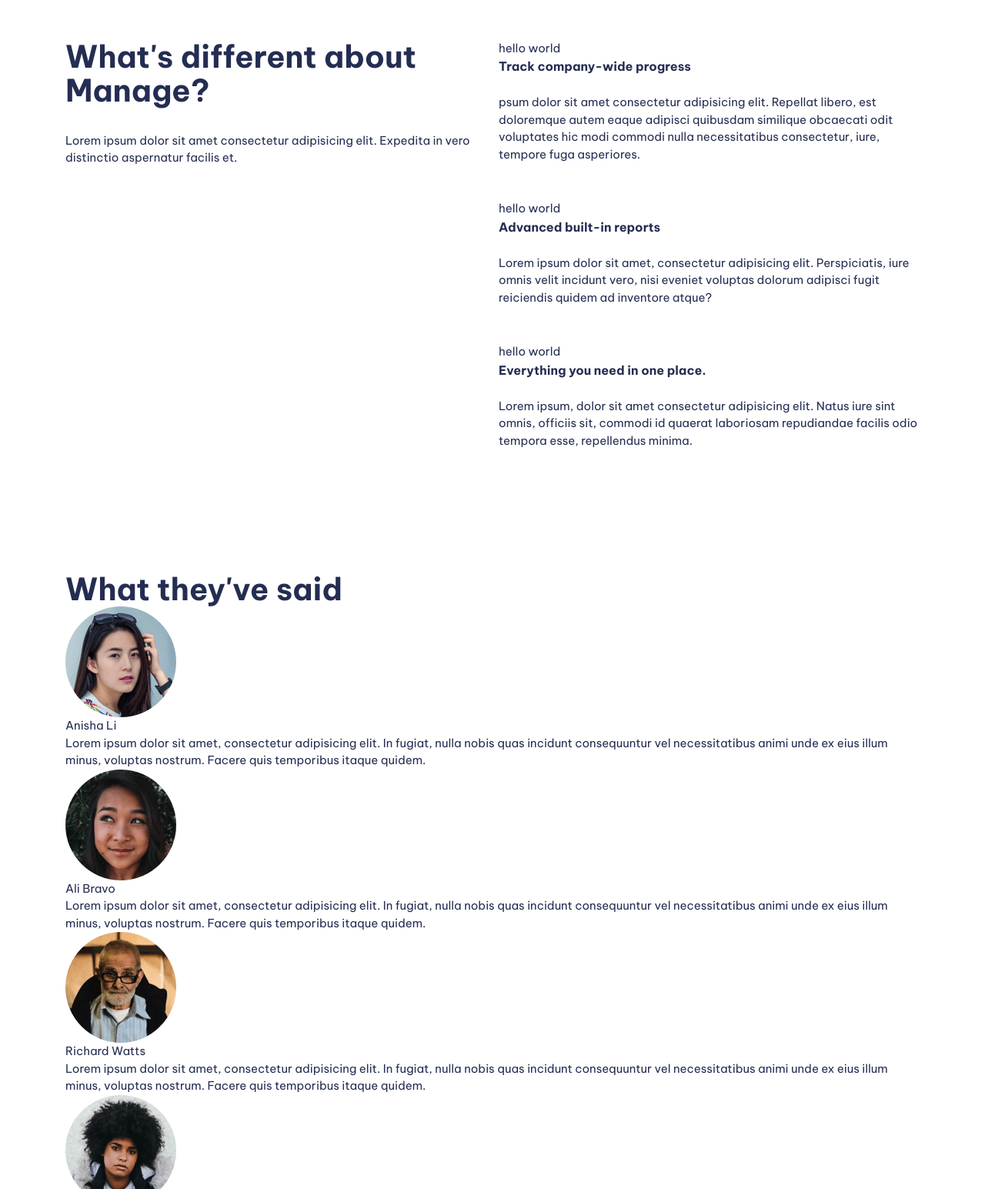
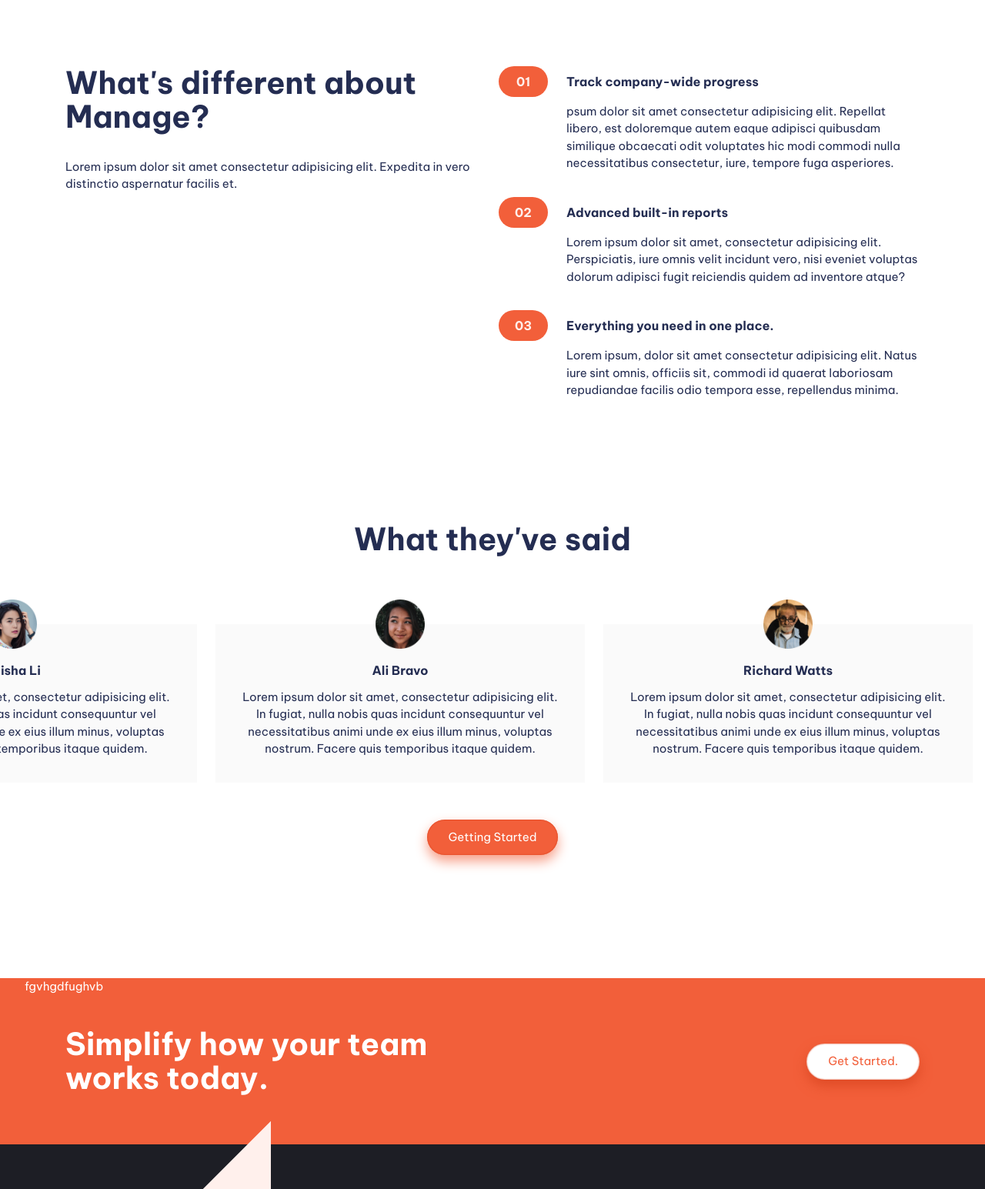
Before and after one commit to yojanshakya/kpowell-manage-dashboard, a plain HTML site: page index.html in a window 1280 px wide. Shown: the part 770-2315 px from the top of the page at 77% size. Drawn offline with Linux system fonts and the light colour scheme.

Commit message:
feat(bg-image): wip

```diff
--- a/index.html
+++ b/index.html
@@ -50,20 +50,20 @@
       </div>
     </header>
     <main>
-      <section id="intro" >
+      <section id="intro">
         <div class="container">
           <div class="even-columns hero">
-            <div class="flow ">
+            <div class="flow">
               <h1 class="fs-primary-heading fw-bold">
                 Bring everyone together to build better products
               </h1>
-              <p>
+              <p class="margin-bottom-300-sm-only text-width-small-sm-only">
                 Manage makes it simple for software teams to plan day-to-day
-                tasks while keeping the larger team goals in view
+                tasks while keeping the larger team goals in view Lorem ipsum dolor, sit amet consectetur adipisicing elit.
               </p>
-              <div style="text-align: center;" >
-                <button class="button button-glow m-inline-auto">Get Started</button>
-              </div>
+              <button class="button button-glow m-inline-auto">
+                Get Started
+              </button>
             </div>
             <div>
               <img src="./images/illustration-intro.svg" alt="" />
@@ -71,38 +71,60 @@
           </div>
         </div>
       </section>
-      <section id="more-info" class="padding-block-900">
+      <section id="more-info" class="margin-top-950">
         <div class="container">
           <div class="even-columns">
-            <div id="whats-different" class="text-center-sm-only flow margin-bottom-500-sm-only">
-              <h2 class="fs-secondary-heading fw-bold ">
+            <div
+              id="whats-different"
+              class="text-center-sm-only flow  padding-inline-400-sm-only"
+            >
+              <h2 class="fs-secondary-heading fw-bold">
                 What's different about Manage?
               </h2>
-              <p>
+              <p class="text-width-small">
                 Lorem ipsum dolor sit amet consectetur adipisicing elit.
                 Expedita in vero distinctio aspernatur facilis et.
               </p>
             </div>
-            <div id="other-points">
-              <ul aria-label="footer" class="numbered-items flow flow-700" role="list">
-                <li class="flow flow-500 flow-size-200-sm-only">
-                  <h3 class="fs-600 fw-bold numbered-items__title">Track company-wide progress</h3>
-                  <p>
-                   psum dolor sit amet consectetur adipisicing elit. Repellat libero, est doloremque autem eaque adipisci quibusdam similique obcaecati odit voluptates hic modi commodi nulla necessitatibus consectetur, iure, tempore fuga asperiores.
+            <div id="other-points" class="margin-top-900-sm-only">
+              <ul
+                aria-label="footer"
+                class="numbered-items flow flow-700-sm-only"
+                role="list"
+              >
+                <li
+                  class="flow flow-200 flow-size-300-sm-only numbered-items__item"
+                >
+                  <h3 class="fs-600 fw-bold numbered-items__title">
+                    <p>Track company-wide progress</p>
+                  </h3>
+                  <p class="numbered-items__body">
+                    psum dolor sit amet consectetur adipisicing elit. Repellat
+                    libero, est doloremque autem eaque adipisci quibusdam
+                    similique obcaecati odit voluptates hic modi commodi nulla
+                    necessitatibus consectetur, iure, tempore fuga asperiores.
                   </p>
                 </li>
-                <li class="flow flow-500 flow-size-200-sm-only">
-                  <h3 class="fs-600 fw-bold numbered-items__title">Advanced built-in reports</h3>
-                  <p>
-                    Lorem ipsum dolor sit amet, consectetur adipisicing elit. Perspiciatis, iure omnis velit incidunt vero, nisi eveniet voluptas dolorum adipisci fugit reiciendis quidem ad inventore atque?
+                <li class="flow flow-200 flow-size-300-sm-only">
+                  <h3 class="fs-600 fw-bold numbered-items__title">
+                    Advanced built-in reports
+                  </h3>
+                  <p class="numbered-items__body">
+                    Lorem ipsum dolor sit amet, consectetur adipisicing elit.
+                    Perspiciatis, iure omnis velit incidunt vero, nisi eveniet
+                    voluptas dolorum adipisci fugit reiciendis quidem ad
+                    inventore atque?
                   </p>
                 </li>
-                <li class="flow flow-500 flow-size-200-sm-only">
+                <li class="flow flow-200 flow-size-300-sm-only">
                   <h3 class="fs-600 fw-bold numbered-items__title">
                     Everything you need in one place.
                   </h3>
-                  <p>
-                    Lorem ipsum, dolor sit amet consectetur adipisicing elit. Natus iure sint omnis, officiis sit, commodi id quaerat laboriosam repudiandae facilis odio tempora esse, repellendus minima.
+                  <p class="numbered-items__body">
+                    Lorem ipsum, dolor sit amet consectetur adipisicing elit.
+                    Natus iure sint omnis, officiis sit, commodi id quaerat
+                    laboriosam repudiandae facilis odio tempora esse,
+                    repellendus minima.
                   </p>
                 </li>
               </ul>
@@ -110,69 +132,103 @@
           </div>
         </div>
       </section>
-      <section id="testimonials" class="carousel container padding-block-900">
-        <h2 class="fs-secondary-heading fw-bold">What they've said</h2>
-        <article>
-          <img src="./images/avatar-anisha.png" alt="" />
-          <h1>Anisha Li</h1>
+      <section
+        id="testimonials"
+        class="
+          carousel-container container container-sm-only
+          margin-top-1000 margin-top-900-sm-only
+        "
+      >
+        <h2 class="fs-secondary-heading fw-bold padding-bottom-500">
+          What they've said
+        </h2>
+        <div class="carousel">
+          <article class="carousel__card">
+            <img
+              class="carousel__card__image"
+              src="./images/avatar-anisha.png"
+              alt=""
+            />
+            <div class="carousel__card__body">
+              <h1 class="carousel__card__header">Anisha Li</h1>
               <p>
-            Lorem ipsum dolor sit amet, consectetur adipisicing elit. In fugiat,
-            nulla nobis quas incidunt consequuntur vel necessitatibus animi unde
-            ex eius illum minus, voluptas nostrum. Facere quis temporibus itaque
-            quidem.
+                Lorem ipsum dolor sit amet, consectetur adipisicing elit. In
+                fugiat, nulla nobis quas incidunt consequuntur vel
+                necessitatibus animi unde ex eius illum minus, voluptas nostrum.
+                Facere quis temporibus itaque quidem.
               </p>
+            </div>
           </article>
-        <article>
-          <img src="./images/avatar-ali.png" alt="" />
-          <h1>Ali Bravo</h1>
+          <article class="carousel__card">
+            <img
+              class="carousel__card__image"
+              src="./images/avatar-ali.png"
+              alt=""
+            />
+            <div class="carousel__card__body">
+              <h1 class="carousel__card__header">Ali Bravo</h1>
               <p>
-            Lorem ipsum dolor sit amet, consectetur adipisicing elit. In fugiat,
-            nulla nobis quas incidunt consequuntur vel necessitatibus animi unde
-            ex eius illum minus, voluptas nostrum. Facere quis temporibus itaque
-            quidem.
+                Lorem ipsum dolor sit amet, consectetur adipisicing elit. In
+                fugiat, nulla nobis quas incidunt consequuntur vel
+                necessitatibus animi unde ex eius illum minus, voluptas nostrum.
+                Facere quis temporibus itaque quidem.
               </p>
+            </div>
           </article>
-        <article>
-          <img src="./images/avatar-richard.png" alt="" />
-          <h1>Richard Watts</h1>
+          <article class="carousel__card">
+            <img
+              class="carousel__card__image"
+              src="./images/avatar-richard.png"
+              alt=""
+            />
+            <div class="carousel__card__body">
+              <h1 class="carousel__card__header">Richard Watts</h1>
               <p>
-            Lorem ipsum dolor sit amet, consectetur adipisicing elit. In fugiat,
-            nulla nobis quas incidunt consequuntur vel necessitatibus animi unde
-            ex eius illum minus, voluptas nostrum. Facere quis temporibus itaque
-            quidem.
+                Lorem ipsum dolor sit amet, consectetur adipisicing elit. In
+                fugiat, nulla nobis quas incidunt consequuntur vel
+                necessitatibus animi unde ex eius illum minus, voluptas nostrum.
+                Facere quis temporibus itaque quidem.
               </p>
+            </div>
           </article>
-        <article>
-          <img src="./images/avatar-shanai.png" alt="" />
-          <h1>Shanai Chettri</h1>
+          <article class="carousel__card padding-bottom-700">
+            <img
+              class="carousel__card__image"
+              src="./images/avatar-shanai.png"
+              alt=""
+            />
+            <div class="carousel__card__body">
+              <h1 class="carousel__card__header">Shanai Chettri</h1>
               <p>
-            Lorem ipsum dolor sit amet, consectetur adipisicing elit. In fugiat,
-            nulla nobis quas incidunt consequuntur vel necessitatibus animi unde
-            ex eius illum minus, voluptas nostrum. Facere quis temporibus itaque
-            quidem.
+                Lorem ipsum dolor sit amet, consectetur adipisicing elit. In
+                fugiat, nulla nobis quas incidunt consequuntur vel
+                necessitatibus animi unde ex eius illum minus, voluptas nostrum.
+                Facere quis temporibus itaque quidem.
               </p>
+            </div>
           </article>
-        <button class="button">Getting Started</button>
+        </div>
+
+        <button class="button button-glow">Getting Started</button>
       </section>
-      <section
-        id="cta"
-        class="cta | bg-accent-400 text-nuetral-100 padding-block-700"
-      >
+      <section id="cta" class="cta | bg-accent-400 text-nuetral-100 margin-top-1000 margin-top-700-sm-only">
         <div class="container">
           <div class="even-columns">
             <div>
-              <p class="fs-secondary-heading fw-bold">
+              <p class="fs-primary-heading fs-secondary-heading-lg-only fw-bold margin-bottom-500-sm-only">
                 Simplify how your team works today.
               </p>
             </div>
-            <div>
+            <div class="ml-auto-lg-only margin-block-auto ">
               <!-- cube-css methodology -->
-              <button class="button" data-type="inverted">Get Started.</button>
+              <button class="button " data-type="inverted">Get Started.</button>
             </div>
           </div>
         </div>
       </section>
     </main>
+
+    <!-- <img src="./images/bg-tablet-pattern.svg" alt=""> -->
     <footer class="bg-nuetral-900 text-nuetral-100 padding-block-800">
       <div class="container">
         <div class="footer">
--- a/style.css
+++ b/style.css
@@ -9,6 +9,7 @@
 
   /* black */
   --clr-nuetral-100: hsl(0, 0%, 100%);
+  --clr-nuetral-125: hsl(0deg 0% 98.04%);
   --clr-nuetral-150: hsl(204, 8%, 76%);
   --clr-nuetral-200: hsl(227, 12%, 61%);
   --clr-nuetral-900: hsl(232, 12%, 13%);
@@ -47,6 +48,9 @@
   --size-700: 3rem;
   --size-800: 4rem;
   --size-900: 5rem;
+  --size-925: 6rem;
+  --size-950: 8rem;
+  --size-1000: 10rem;
 }
 
 @media (min-width: 50em) {
@@ -124,6 +128,36 @@ svg {
 
 /* Utility classes */
 
+.margin-top-1000 {
+  margin-top: var(--size-1000);
+}
+
+@media (max-width: 50em) {
+  .padding-inline-400-sm-only {
+    padding-inline: var(--size-400);
+  }
+}
+
+.margin-block-auto {
+  margin-block: auto;
+}
+
+.ml-auto-lg-only {
+  margin-left: auto;
+}
+
+@media (max-width: 50em) {
+  .ml-auto-lg-only {
+    margin-left: 0;
+  }
+}
+
+@media (min-width: 50em) {
+  .text-width-small-sm-only {
+    width: 38ch;
+  }
+}
+
 @media (max-width: 50em) {
   .text-center-sm-only {
     text-align: center;
@@ -138,41 +172,48 @@ svg {
   margin-top: var(--flow-size, 2rem);
 }
 
-.flow-300 > * + *{
-  --flow-size: var(--size-300)
-}
-
-.flow-500 > * + *{
-  --flow-size: var(--size-500)
-}
-
-.flow-700 > * + *{
-  --flow-size: var(--size-700)
-}
-
 @media (max-width: 50em) {
   .flow > * + * {
     --flow-size: var(--size-400);
   }
 }
 
-@media (max-width: 50em){
+.flow-200 > * + * {
+  --flow-size: var(--size-200);
+}
+
+.flow-300 > * + * {
+  --flow-size: var(--size-300);
+}
+
+.flow-500 > * + * {
+  --flow-size: var(--size-500);
+}
+
+.flow-700 > * + * {
+  --flow-size: var(--size-700);
+}
+
+.flow-900 > * + * {
+  --flow-size: var(--size-900);
+}
+
+@media (max-width: 50em) {
+}
+
+@media (max-width: 50em) {
   .flow-size-400-sm-only > * + * {
-    --flow-size: var(--size-400)
+    --flow-size: var(--size-400);
   }
   .flow-size-300-sm-only > * + * {
-    --flow-size: var(--size-300)
+    --flow-size: var(--size-300);
   }
   .flow-size-200-sm-only > * + * {
-    --flow-size: var(--size-200)
+    --flow-size: var(--size-200);
   }
-}
-
-
-
-
-.max-width-ch .text-right {
-  text-align: right;
+  .flow-700-sm-only > * + * {
+    --flow-size: var(--size-700);
+  }
 }
 
 .flex {
@@ -292,7 +333,46 @@ svg {
   padding-block: var(--size-900);
 }
 
+.margin-top-950 {
+  margin-top: var(--size-925);
+}
+
 @media (max-width: 50em) {
+  .margin-top-900-sm-only {
+    margin-top: var(--size-900);
+  }
+}
+
+@media(max-width:50em){
+  .margin-top-700-sm-only {
+    margin-top: var(--size-700)
+  }
+}
+
+
+
+.padding-bottom-500 {
+  padding-bottom: var(--size-500);
+}
+
+.padding-bottom-700 {
+  padding-bottom: var(--size-700);
+}
+
+.margin-bottom-1000 {
+  margin-bottom: var(--size-1000);
+}
+
+@media (min-width: 50em) {
+  .margin-bottom-1000-lg-only {
+    margin-bottom: var(--size-1000);
+  }
+}
+
+@media (max-width: 50em) {
+  .margin-bottom-300-sm-only {
+    margin-bottom: var(--size-300);
+  }
   .margin-bottom-500-sm-only {
     margin-bottom: var(--size-500);
   }
@@ -306,6 +386,13 @@ svg {
 .fs-secondary-heading {
   font-size: var(--fs-secondary-heading);
   line-height: 1.1;
+}
+
+@media(min-width:50em){
+  .fs-secondary-heading-lg-only {
+    font-size: var(--fs-secondary-heading);
+    line-height: 1.1;
+  }
 }
 
 /* general styling  */
@@ -322,6 +409,11 @@ body {
 
   width: min(var(--max-width), 100% - (var(--padding) * 2));
   margin-inline: auto;
+  /* padding-bottom: var(--size-700); */
+}
+
+.container-sm-only {
+  width: calc(100% - (var(--padding) * 2));
 }
 
 .even-columns {
@@ -482,18 +574,132 @@ body {
 
 /* components */
 
-.numbered-items>*::before{
-  content: "hello world";
+.cta {
+  display: flex;
+  position:relative;
+  padding-block: var(--size-800);
 }
 
-.numbered-items__title{
-
+.cta::before{
+  content: 'fgvhgdfughvb';
+  top: 0;
+  background-image:url('./images/bg-tablet-pattern.svg');
+  height: 20rem;
+  width: 20rem;
+  position: absolute;
+  left: 2rem;
 }
 
-@media(max-width: 50em){
-  .numbered-items__title{
+@media (max-width: 50em) {
+  .cta {
+    display: block;
+    text-align: center;
+    padding-block: var(--size-925);
+  }
+}
+
+.carousel-container {
+  text-align: center;
+}
+
+.carousel {
+  display: flex;
+  overflow: hidden;
+  gap: var(--size-500);
+  margin-left: -15rem;
+}
+
+@media (max-width: 50em) {
+  .carousel {
+    display: block;
+    overflow: auto;
+    margin-left: 0;
+  }
+}
+
+.carousel__card {
+  width: 30rem;
+  flex-shrink: 0;
+}
+
+@media (max-width: 50em) {
+  .carousel__card {
+    width: auto;
+  }
+}
+
+.carousel__card__header {
+  font-size: var(--fs-600);
+  font-weight: var(--fw-bold);
+  margin-bottom: var(--size-300);
+}
+
+.carousel__card__image {
+  width: var(--size-800);
+  margin-inline: auto;
+  position: relative;
+  top: calc(var(--size-800) / 2);
+}
+
+.carousel__card__body {
+  background-color: var(--clr-nuetral-125);
+  padding: var(--size-700) var(--size-600) var(--size-600);
+}
+
+@media (max-width: 50em) {
+  .carousel__card__body {
+    margin-inline: auto;
+  }
+}
+
+.numbered-items {
+  --counter_width: 4rem;
+  counter-reset: count;
+}
+
+.numbered-items > *::before {
+}
+
+.numbered-items__title {
+  /* background-color: var(--clr-accent-100); */
+  display: flex;
+  align-items: center;
+}
+
+.numbered-items__title::before {
+  content: "0" counter(count);
+  color: var(--clr-accent-100);
+  counter-increment: count;
+  display: inline-flex;
+  justify-content: center;
+  background-color: var(--clr-accent-400);
+  padding: var(--size-200);
+  border-radius: 20px;
+  width: var(--counter_width);
+  margin-right: var(--size-500);
+}
+
+.numbered-items__body {
+  margin-left: calc(var(--counter_width) + var(--size-500));
+}
+
+@media (max-width: 50em) {
+  .numbered-items__body {
+    margin-left: 0;
+  }
+}
+
+@media (max-width: 50em) {
+  .numbered-items__title {
+    display: flex;
     background-color: var(--clr-accent-100);
-    padding-block:var(--size-200)
+    align-items: center;
+    height: 100%;
+    border-radius: 20px 0 0 20px;
+  }
+
+  .numbered-items__title::before {
+    margin-right: var(--size-200);
   }
 }
 
```
Lines whose indentation alone changed are shown as unchanged.
